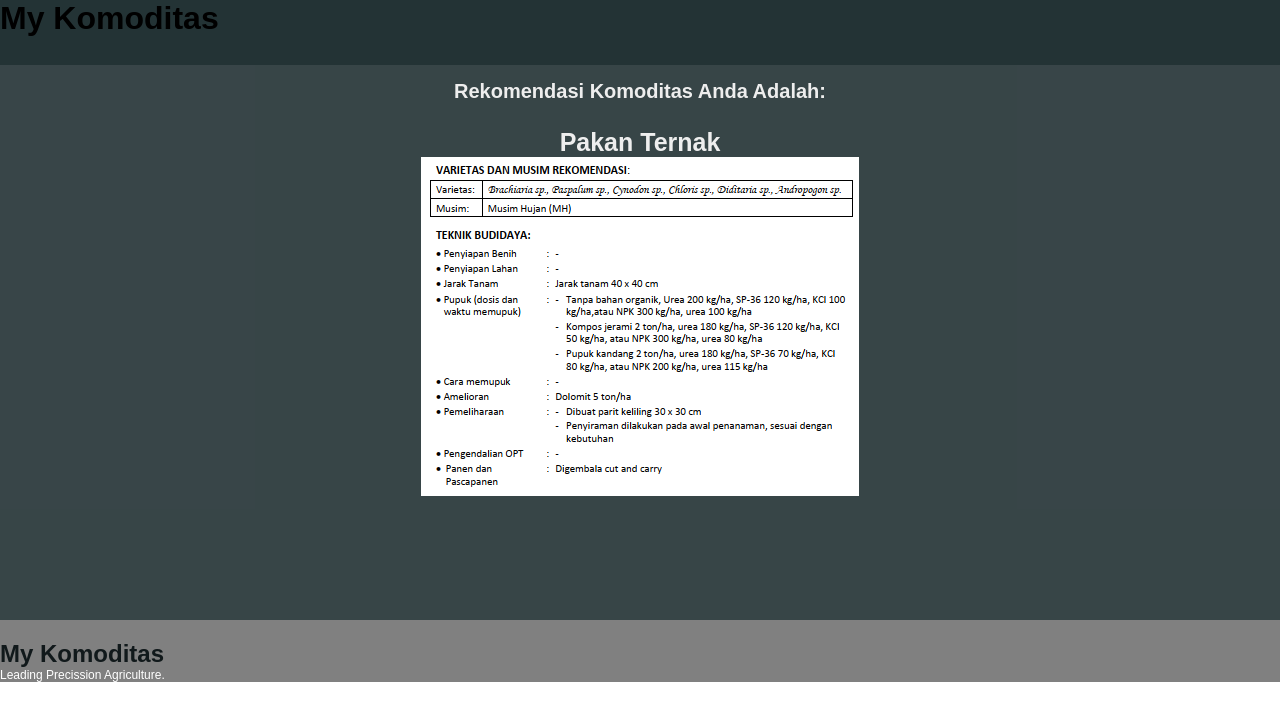
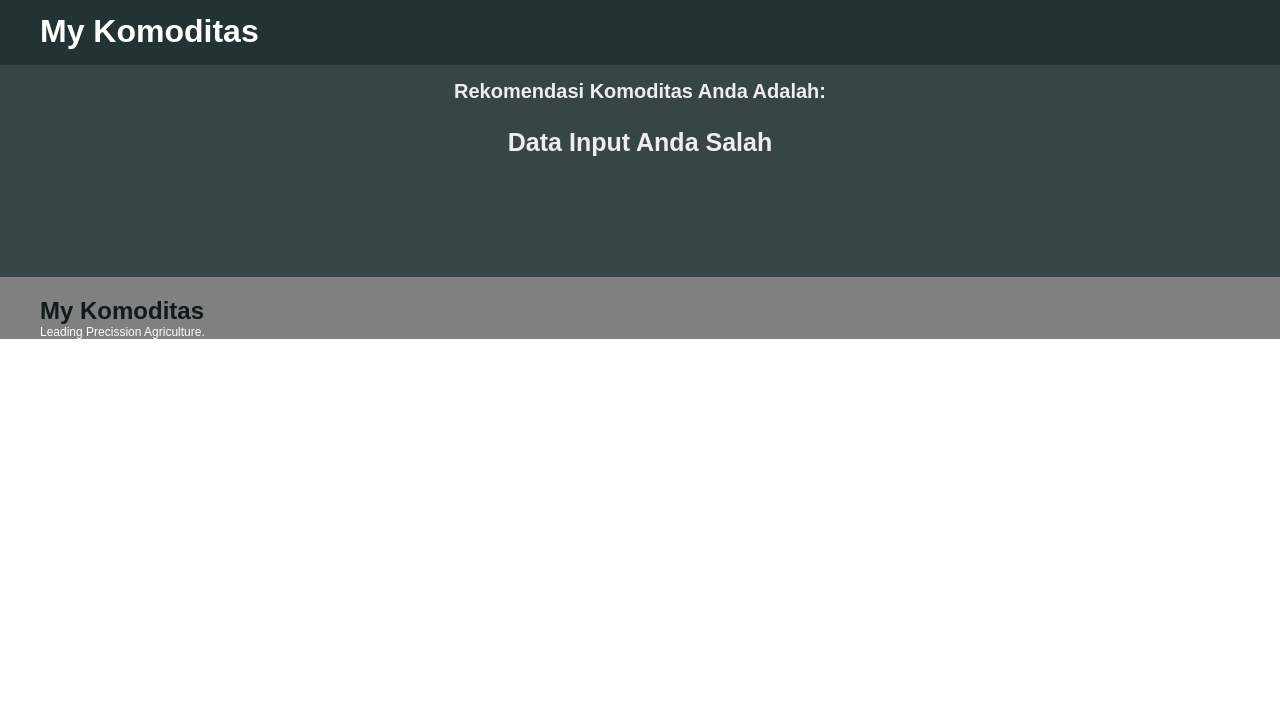
Before and after one commit to erikirfanr/my-komoditas, a Flask app: template templates/index1.html in a window 1280 px wide. Shown: the top 721 px of the page. Run offline with Flask 2, Linux system fonts and the light colour scheme; the template is opened without the code that fills it, so the values that code supplies are empty; parts of the project's set-up code (start-up, migrations or seed data) failed here and were passed over.

Commit message:
changes
changes html css

```diff
--- a/static/styles/style1.css
+++ b/static/styles/style1.css
@@ -23,7 +23,6 @@ header {
 }
 
 .header {
-  float: left;
   color: white;
   padding-top: 13px;
 }
@@ -46,7 +45,7 @@ header {
 }
 
 .container {
-  width: 100%;
+  width: 1200px;
   margin: 0 auto;
 }
 
--- a/templates/index.html
+++ b/templates/index.html
@@ -1,17 +1,16 @@
-<!DOCTYPE html>
 <html>
 <head>
     <meta charset="utf-8">
     <meta name="viewport" content="width=device-width, initial-scale=1.0">
     <title>My Komoditas</title>
     <link rel="stylesheet" type="text/css" href="{{ url_for('static',filename='styles/style.css') }}">
+    <link rel="stylesheet" href="style.css">
 </head>
 </head>
 <body>
     <header>
         <div class="container">
           <div class="header">
-              <div class="clear"></div>
             <h1> My Komoditas </h1>
           </div>
         </div>
--- a/templates/index1.html
+++ b/templates/index1.html
@@ -5,13 +5,13 @@
     <meta name="viewport" content="width=device-width, initial-scale=1.0">
     <title>My Komoditas</title>
     <link rel="stylesheet" type="text/css" href="{{ url_for('static',filename='styles/style1.css') }}">
+    <link rel="stylesheet" href="style1.css">
 </head>
 </head>
 <body>
     <header>
         <div class="container">
-          <div class="header-left">
-              <div class="clear"></div>
+          <div class="header">
             <h1> My Komoditas </h1>
           </div>
         </div>
@@ -36,11 +36,13 @@
         {%elif data == 4%}
         <h1>Kakao</h1>
         <img src="static/Kakao.png">
-        <img src="static/Kakao1.png">
+
+        {%elif data == 5%}
+        <h1>Pakan Ternak</h1>
+        <img src="static/Pakan Ternak.png">
 
         {%else%}
-        <h1>Pakan Ternak</h1>
-        <img src="static/Pakan Ternak.png">
+        <h1>Data Input Anda Salah</h1>
 
         {%endif%}
 
```
